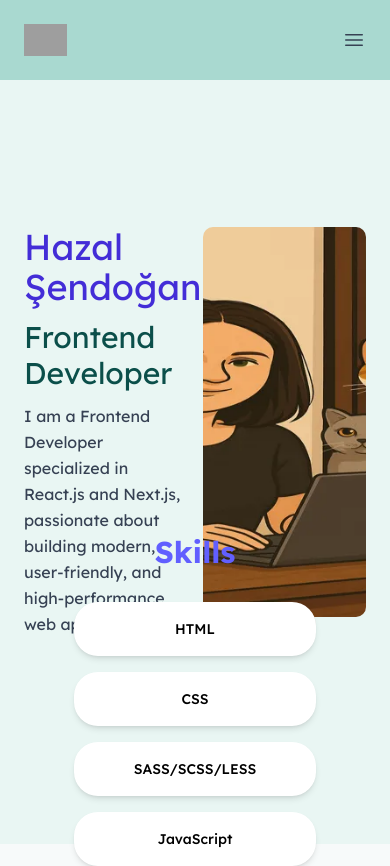
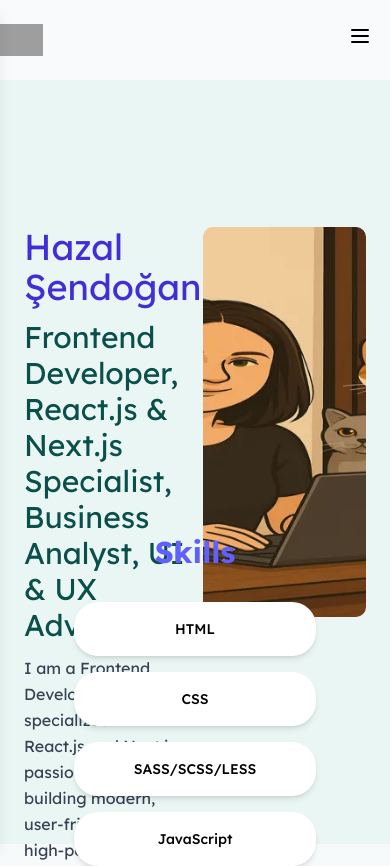
Before and after one commit to sendoganhazal/hazalsendogan, a Next.js app: page / in a window 390 px wide. Shown: the top 866 px of the page. Built offline with nearby package versions, Linux system fonts and the light colour scheme; grey boxes are pictures that could not be loaded.

Commit message:
header was revised

```diff
--- a/app/globals.css
+++ b/app/globals.css
@@ -1,9 +1,21 @@
 @import "tailwindcss";
 
 :root {
-  /* --default-font-family: var(--font-lexend);
-  --font-sans: var(--default-font-family);
-  --font-mono: var(--default-font-family); */
+  --color-primary: #4f46e5;
+  --color-primary-soft: #6366f1;
+  --color-primary-ultra-soft: #eef2ff;
+  --bg-main: #f8fafc;
+  --bg-section-alternate: #ffffff;
+  --bg-card: #ffffff;
+  --bg-section-muted: #f1f5f9;
+  --bg-footer: #0f172a;
+  --text-primary: #0f172a;
+  --text-secondary: #475569;
+  --text-muted: #64748b;
+  --text-footer: #cbd5e1;
+  --border-soft: #e2e8f0;
+  --border-subtle: #cbd5e1;
+  --bg-glass: rgba(255, 255, 255, 0.6);
 }
 body {
   margin: 0;
@@ -34,12 +46,28 @@ h6 {
 }
 /*Header*/
 .header {
-  @apply bg-[#a9d9d0] fixed left-0 right-0 top-0 z-99;
+  @apply fixed left-0 right-0 top-0 z-99;
+  background-color: #f8fafc;
 }
 .navbar {
-  @apply mx-auto flex max-w-7xl items-center justify-between p-6 lg:px-8;
+  @apply mx-auto flex max-w-7xl items-center justify-between lg:px-8;
 }
-.navbar-brand-lg {
+.nav-list {
+  @apply hidden lg:flex lg:items-center;
+}
+.nav-list-item {
+  @apply p-2;
+}
+.nav-link {
+  @apply text-base font-medium block;
+  color: #0f172a;
+}
+.nav-link:hover,
+.nav-link:active,
+.nav-link:focus {
+  color: #4f46e5;
+}
+.navbar-brand {
   @apply flex lg:flex-1;
 }
 .navbar-logo {
@@ -48,51 +76,35 @@ h6 {
 .mobile-menu-wrapper {
   @apply flex lg:hidden;
 }
-.mobile-menu-btn {
-  @apply -m-2.5 inline-flex items-center justify-center rounded-md p-2.5 text-gray-700;
+.mobile-menu-btn,
+.close-btn {
+  @apply inline-flex items-center justify-center rounded-md p-2.5;
 }
-.popover-group {
-  @apply hidden lg:flex lg:gap-x-12;
+.close-btn svg {
+  width: 24px;
+  height: 24px;
 }
-.dialog {
-  @apply lg:hidden;
+.mobile-menu-header {
+  @apply mx-auto flex max-w-7xl items-center justify-between p-2.5;
 }
-.dialog-panel {
-  @apply fixed inset-y-0 right-0 z-50 w-full overflow-y-auto bg-sky-50 p-6 sm:max-w-sm sm:ring-1 sm:ring-gray-900/10;
+.mobile-menu-wrapper .mobile-nav {
+  @apply fixed top-0 left-0 min-h-screen w-full shadow-lg transform transition-transform duration-300 ease-in-out lg:hidden z-50;
+  background-color: #f8fafc;
 }
-.dialog-header {
-  @apply flex items-center justify-between;
+.mobile-menu-wrapper .nav-list {
+  @apply flex flex-col lg:hidden;
+  padding: 1.25rem;
 }
-.dialog-logo {
-  @apply h-8 w-auto;
+.mobile-menu-wrapper .nav-list-item {
+  border-bottom: 1px solid #e2e8f0;
 }
-.dialog-nav-root {
-  @apply mt-6 flow-root;
-}
-.dialog-nav-divide {
-  @apply -my-6 divide-y divide-gray-500/10;
-}
-.dialog-nav {
-  @apply space-y-2 py-6;
-}
-.nav-link {
-  @apply text-sm block text-gray-900 hover:text-indigo-500  hover:font-bold hover:underline;
-}
-.nav-link.popover-link {
-  @apply font-medium;
-}
-.nav-link.dialog-link {
-  @apply -mx-3  rounded-lg px-3 py-2 uppercase font-semibold;
-}
-.dialog-close-btn {
-  @apply -m-2.5 rounded-md p-2.5 text-gray-700;
-}
+
 /*Footer*/
 .footer {
-  @apply bg-indigo-900 flex justify-center p-6
+  @apply bg-indigo-900 flex justify-center p-6;
 }
 .footer p {
-  @apply text-white text-sm font-medium
+  @apply text-white text-sm font-medium;
 }
 /*Button*/
 .btn {
@@ -156,35 +168,35 @@ h6 {
   @apply text-indigo-500 font-bold mb-8 text-center;
 }
 .skills-section .grid-view {
-  @apply grid grid-cols-1 sm:grid-cols-2 md:grid-cols-3 lg:grid-cols-4 gap-4
+  @apply grid grid-cols-1 sm:grid-cols-2 md:grid-cols-3 lg:grid-cols-4 gap-4;
 }
 
 .skills-card {
-  @apply rounded-3xl p-4 backdrop-blur-md shadow-md border text-center text-sm font-medium cursor-default  bg-white border-white/20
+  @apply rounded-3xl p-4 backdrop-blur-md shadow-md border text-center text-sm font-medium cursor-default  bg-white border-white/20;
 }
 
 /*Services*/
 .services-section {
-  @apply bg-[#ebf5f5] px-6 py-16
+  @apply bg-[#ebf5f5] px-6 py-16;
 }
 
 .services-section h2 {
-  @apply font-bold mb-10 text-center text-teal-900
+  @apply font-bold mb-10 text-center text-teal-900;
 }
 
 .services-card {
- @apply p-8 rounded-3xl bg-white backdrop-blur-xl shadow-xl border border-white
+  @apply p-8 rounded-3xl bg-white backdrop-blur-xl shadow-xl border border-white;
 }
 
 .services-card .card-header {
-@apply flex items-center gap-3 mb-4
+  @apply flex items-center gap-3 mb-4;
 }
 .services-card .title {
-  @apply text-xl font-semibold
+  @apply text-xl font-semibold;
 }
 .services-card .text {
-  @apply text-sm opacity-80 leading-relaxed
+  @apply text-sm opacity-80 leading-relaxed;
 }
 .services-section .grid-view {
-  @apply grid sm:grid-cols-2 lg:grid-cols-3 gap-8
+  @apply grid sm:grid-cols-2 lg:grid-cols-3 gap-8;
 }
--- a/components/homepage/Hero.tsx
+++ b/components/homepage/Hero.tsx
@@ -6,8 +6,9 @@ function Hero() {
       <div className='hero-content-wrapper'>
         <div className='hero-content'>
           <h1>Hazal Şendoğan</h1>
-          <h2>Frontend Developer</h2>
+          <h2>Frontend Developer, React.js & Next.js Specialist, Business Analyst, UI & UX Advisor</h2>
           <p>I am a Frontend Developer specialized in React.js and Next.js, passionate about building modern, user-friendly, and high-performance web applications.</p>
+          <p>For eight years, I participated in numerous projects in the software industry, holding roles such as Frontend Developer, Business Analyst, IT Consultant, and UX & UI Advisor. </p>
         </div>
         <div className='hero-image'>
 
--- a/components/layout/Header.tsx
+++ b/components/layout/Header.tsx
@@ -23,13 +23,16 @@ interface NavLinksProps {
 
 
 export default function Header() {
-  const [mobileMenuOpen, setMobileMenuOpen] = useState(false)
+  const [isMobileMenuOpen, setIsMobileMenuOpen] = useState(false);
+  const toggleMobileMenu = () => {
+    setIsMobileMenuOpen(!isMobileMenuOpen);
+  };
   const navLinks: NavLinksProps[] = headerData.navLinks;
   return (
     <header className="header">
       <nav aria-label="Global" className="navbar">
         <div className="navbar-brand-lg">
-          <Link href="/" className="-m-1.5 p-1.5">
+          <Link href="/" className="p-2">
             <Image
               width={100} height={100}
               alt=""
@@ -38,61 +41,96 @@ export default function Header() {
             />
           </Link>
         </div>
-        <div className="mobile-menu-wrapper">
-          <button
-            type="button"
-            onClick={() => setMobileMenuOpen(true)}
-            className="mobile-menu-btn"
-          >
-            <span className="sr-only">Open main menu</span>
-            <Bars3Icon aria-hidden="true" className="size-6" />
-          </button>
-        </div>
-        <PopoverGroup className="popover-group">
+
+        {/*Desktop Menu */}
+        <div className='navbar-nav'>
+          <ul className="nav-list">
             {
               navLinks.map((link) => (
-              <Link key={link.id} href={link.slug} className='nav-link popover-link'>{link.label}</Link>
+                <li className="nav-list-item" key={link.id}>
+                  <Link href={link.slug} className='nav-link'>{link.label}</Link>
+                </li>
+
               ))
             }
 
-        </PopoverGroup>
+          </ul>
+        </div>
+        {/* Mobile Menu */}
+        <div className='mobile-menu-wrapper'>
+          <div className="lg:hidden">
+            <button
+              className="mobile-menu-btn"
+              onClick={toggleMobileMenu}
+              type="button"
+            >
+              <span className="mobile-icon">
+                <svg
+                  xmlns="http://www.w3.org/2000/svg"
+                  className="w-8 h-8"
+                  fill="none"
+                  stroke="currentColor"
+                  strokeWidth="2"
+                >
+                  <path
+                    strokeLinecap="round"
+                    strokeLinejoin="round"
+                    d="M4 6h16M4 12h16M4 18h16"
+                  ></path>
+                </svg>
+              </span>
+            </button>
+          </div>
 
-      </nav>
-      <Dialog open={mobileMenuOpen} onClose={setMobileMenuOpen} className="dialog">
-        <div className="fixed inset-0 z-50" />
-        <DialogPanel className="dialog-panel">
-          <div className="dialog-header">
-            <Link href="#" className="-m-1.5 p-1.5">
+          <div
+            className={`mobile-nav ${isMobileMenuOpen ? "translate-x-0" : "-translate-x-full"}`}
+          >
+            <div className="mobile-menu-header">
+              <div className="navbar-brand">
+                <Link href="/" className=" p-2">
                   <Image
                     width={100} height={100}
                     alt=""
                     src="https://tailwindcss.com/plus-assets/img/logos/mark.svg?color=indigo&shade=600"
-                className="dialog-logo"
+                    className="navbar-logo"
                   />
                 </Link>
+              </div>
               <button
-              type="button"
-              onClick={() => setMobileMenuOpen(false)}
-              className="dialog-close-btn"
+                onClick={toggleMobileMenu}
+                className="close-btn"
               >
-              <span className="sr-only">Close menu</span>
-              <XMarkIcon aria-hidden="true" className="size-6" />
+                <svg
+                  xmlns="http://www.w3.org/2000/svg"
+                  className="w-10 h-10 block"
+                  fill="none"
+                  stroke="currentColor"
+                  strokeWidth="2"
+                >
+                  <path
+                    strokeLinecap="round"
+                    strokeLinejoin="round"
+                    d="M6 18L18 6M6 6l12 12"
+                  />
+                </svg>
               </button>
             </div>
-          <div className="dialog-nav-root">
-            <div className="dialog-nav-divide">
-              <div className="dialog-nav">
+            <ul className="nav-list">
               {
                 navLinks.map((link) => (
-                    <Link key={link.id} href={link.slug} className='nav-link dialog-link'>{link.label}</Link>
+                  <li className="nav-list-item" key={link.id}>
+                    <Link href={link.slug} className='nav-link'>{link.label}</Link>
+                  </li>
+
                 ))
               }
 
+            </ul>
           </div>
         </div>
-          </div>
-        </DialogPanel>
-      </Dialog>
+
+
+      </nav>
     </header>
   )
 }
```
Lines whose indentation alone changed are shown as unchanged.
